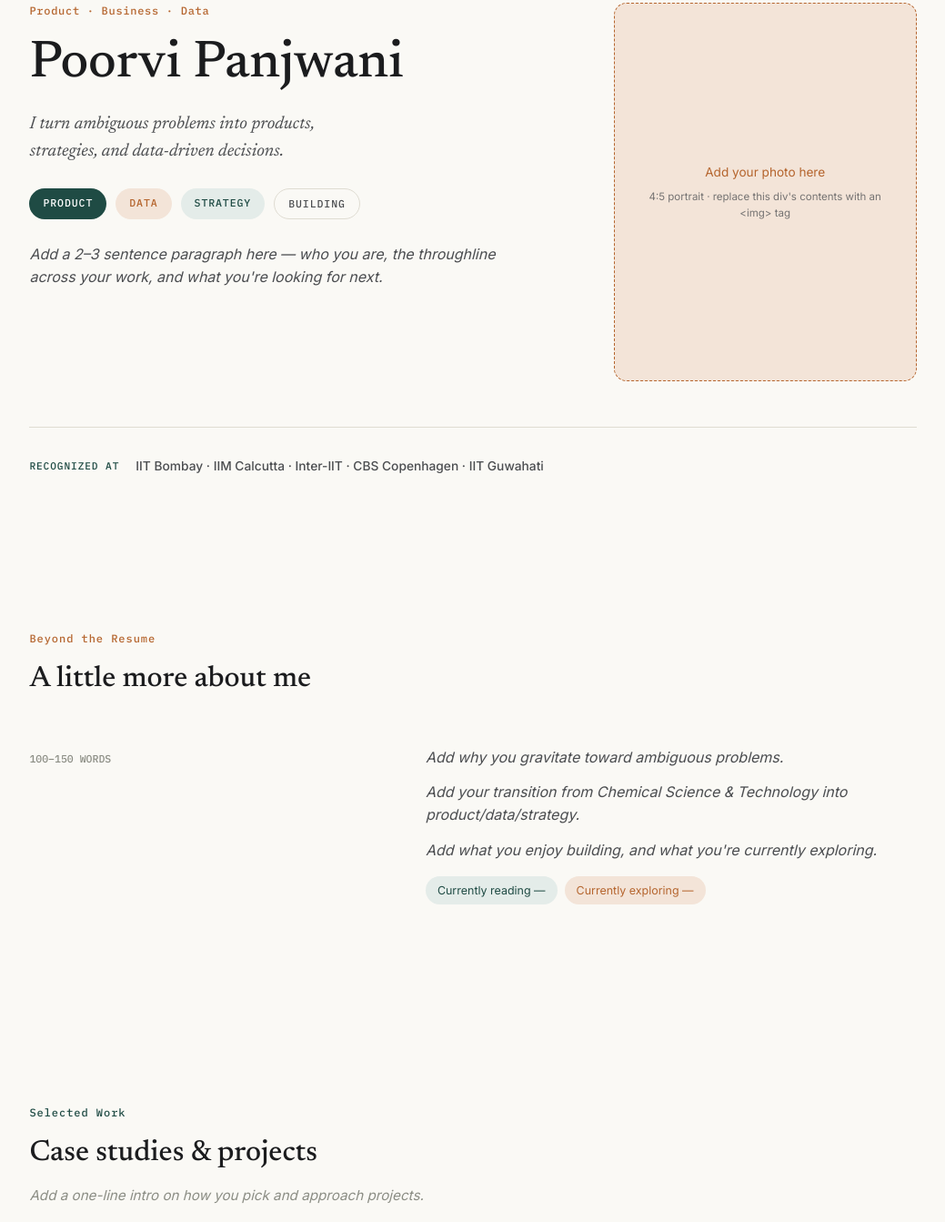
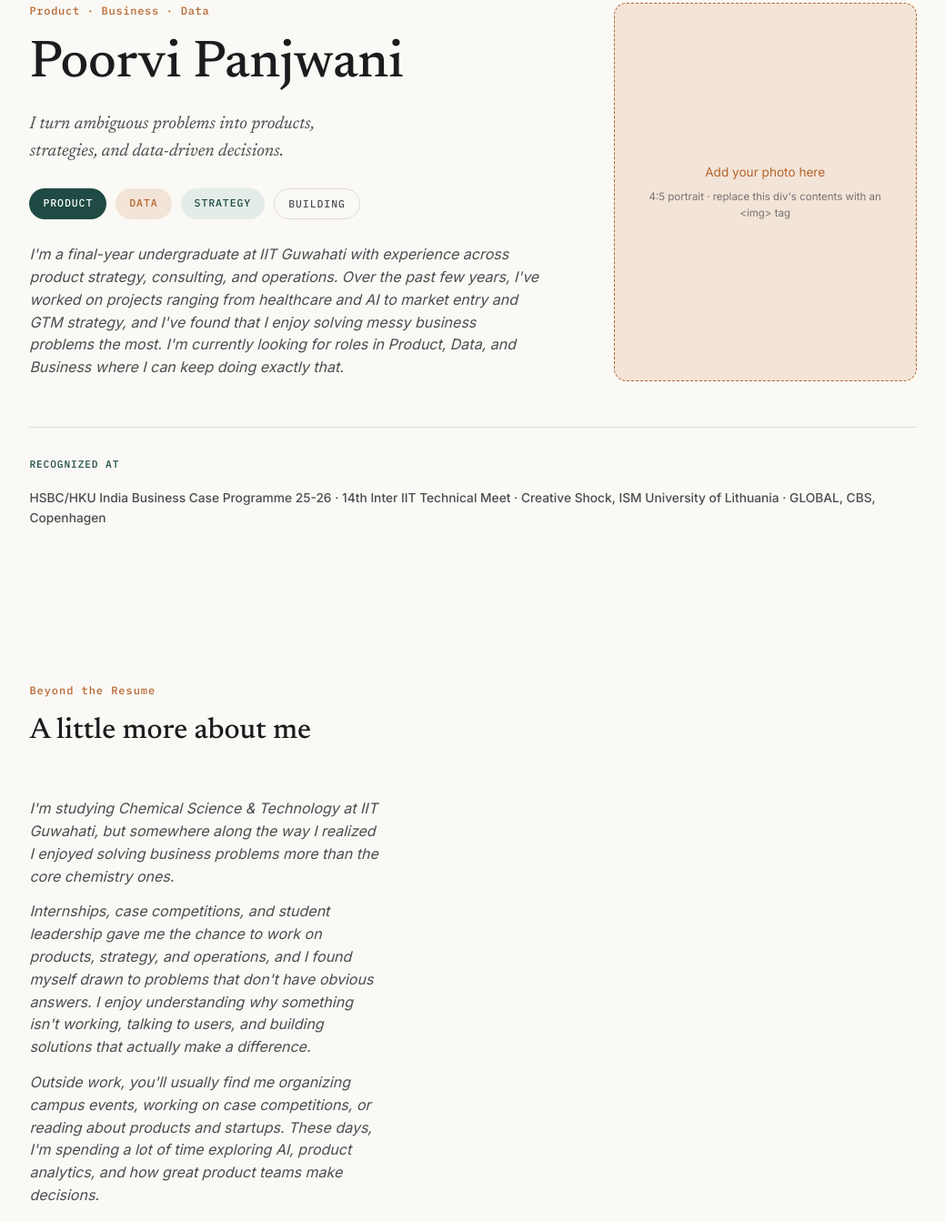
Before and after one commit to poorviish/Personal-Portfolio, a plain HTML site: page index.html in a window 1280 px wide. Shown: the part 156-1499 px from the top of the page at 91% size, without its empty margins (120-1159 px from the left). Drawn offline with Linux system fonts and the light colour scheme.

Commit message:
Update index.html

```diff
--- a/index.html
+++ b/index.html
@@ -34,7 +34,7 @@
         <span>STRATEGY</span>
         <span>BUILDING</span>
       </div>
-      <p class="summary draft">Add a 2–3 sentence paragraph here — who you are, the throughline across your work, and what you're looking for next.</p>
+      <p class="summary draft">I'm a final-year undergraduate at IIT Guwahati with experience across product strategy, consulting, and operations. Over the past few years, I've worked on projects ranging from healthcare and AI to market entry and GTM strategy, and I've found that I enjoy solving messy business problems the most. I'm currently looking for roles in Product, Data, and Business where I can keep doing exactly that.</p>
     </div>
 
     <div class="photo-frame">
@@ -47,7 +47,7 @@
   <!-- ===== RECOGNIZED AT ===== -->
   <div class="recognized-at">
     <span class="rec-label">RECOGNIZED AT</span>
-    <span class="rec-names">IIT Bombay · IIM Calcutta · Inter-IIT · CBS Copenhagen · IIT Guwahati</span>
+    <span class="rec-names">HSBC/HKU India Business Case Programme 25-26 · 14th Inter IIT Technical Meet · Creative Shock, ISM University of Lithuania · GLOBAL, CBS, Copenhagen</span>
   </div>
 </section>
 
@@ -61,16 +61,9 @@
   </div>
   <div class="personal-block">
     <div>
-      <span class="mono" style="font-size:0.72rem;color:var(--muted);">100–150 WORDS</span>
-    </div>
-    <div>
-      <p class="draft">Add why you gravitate toward ambiguous problems.</p>
-      <p class="draft">Add your transition from Chemical Science &amp; Technology into product/data/strategy.</p>
-      <p class="draft">Add what you enjoy building, and what you're currently exploring.</p>
-      <div class="exploring-tags">
-        <span>Currently reading —</span>
-        <span>Currently exploring —</span>
-      </div>
+      <p class="draft">I'm studying Chemical Science & Technology at IIT Guwahati, but somewhere along the way I realized I enjoyed solving business problems more than the core chemistry ones.</p>
+      <p class="draft">Internships, case competitions, and student leadership gave me the chance to work on products, strategy, and operations, and I found myself drawn to problems that don't have obvious answers. I enjoy understanding why something isn't working, talking to users, and building solutions that actually make a difference.</p>
+      <p class="draft">Outside work, you'll usually find me organizing campus events, working on case competitions, or reading about products and startups. These days, I'm spending a lot of time exploring AI, product analytics, and how great product teams make decisions.</p>
     </div>
   </div>
 </section>
```
